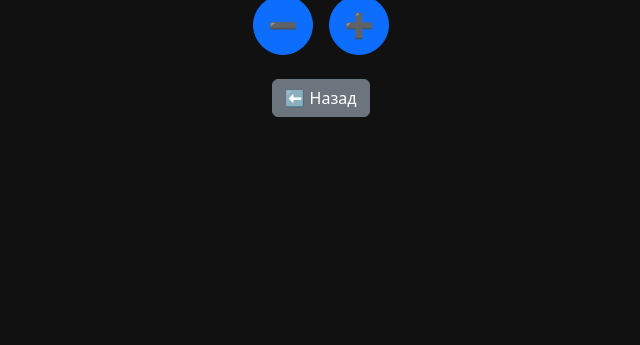
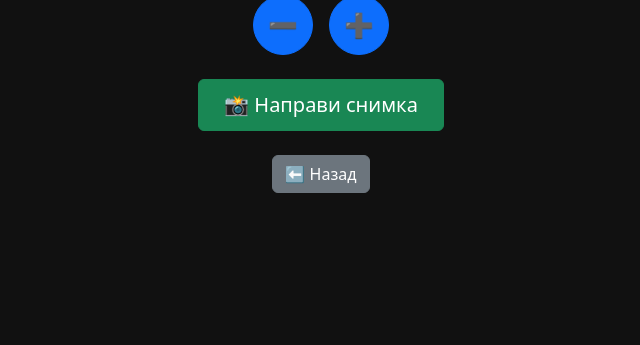
Before and after one commit to angel-kaloyanov/smart-doorbell-flask, a Flask app: page /live in a window 1280 px wide. Shown: the part 455-800 px from the top of the page, without its empty margins (319-959 px from the left). Run offline with Flask 3, Linux system fonts and the light colour scheme.

Commit message:
Added more functionality to live preview

```diff
--- a/app.py
+++ b/app.py
@@ -2,13 +2,15 @@ from flask import Flask, render_template, send_from_directory, redirect, url_for
 import cv2
 import os
 from datetime import datetime
+
 app = Flask(__name__)
 
 SAVE_DIR = "pictures"
 os.makedirs(SAVE_DIR, exist_ok=True)
 
+
 def take_picture():
-    cap = cv2.VideoCapture(0)  # камерата на лаптопа
+    cap = cv2.VideoCapture(0)  # камерата (USB / лаптоп / Raspberry)
     ret, frame = cap.read()
     cap.release()
 
@@ -19,6 +21,7 @@ def take_picture():
     filepath = os.path.join(SAVE_DIR, filename)
     cv2.imwrite(filepath, frame)
     return filename
+
 
 def generate_frames():
     cap = cv2.VideoCapture(0)  # USB камерата
@@ -49,13 +52,11 @@ def generate_frames():
 
 @app.route("/")
 def index():
-    # взимаме снимките от папката
     images = []
     if os.path.exists(SAVE_DIR):
         images = sorted(os.listdir(SAVE_DIR), reverse=True)  # най-новите отпред
 
     return render_template("index.html", images=images)
-
 
 
 @app.route("/gallery")
@@ -67,14 +68,20 @@ def gallery():
     return render_template("gallery.html", images=images)
 
 
+@app.route("/preview/<filename>")
+def preview(filename):
+    # Страница за преглед на конкретна снимка
+    return render_template("preview.html", filename=filename)
+
+
 @app.route("/snapshot")
 def snapshot():
     filename = take_picture()
     if filename is None:
         return "Грешка при снимане :(", 500
 
-    return render_template("preview.html", filename=filename)
-
+    # пренасочваме към preview страницата
+    return redirect(url_for("preview", filename=filename))
 
 
 @app.route("/pictures/<filename>")
@@ -105,10 +112,20 @@ def video_feed():
         mimetype="multipart/x-mixed-replace; boundary=frame"
     )
 
+
 @app.route("/live")
 def live():
     return render_template("live.html")
 
 
-if __name__ == "__main__":
-    app.run(debug=True)
+@app.route("/live_snapshot")
+def live_snapshot():
+    filename = take_picture()
+    if filename is None:
+        return "Грешка при снимане", 500
+
+    # използваме същата preview страница
+    return redirect(url_for("preview", filename=filename))
+
+
+if __name__ == "__main__": app.run(debug=True)
--- a/templates/live.html
+++ b/templates/live.html
@@ -29,6 +29,11 @@
             height: 60px;
             border-radius: 50%;
         }
+
+        .snap-btn {
+            font-size: 20px;
+            padding: 10px 25px;
+        }
     </style>
 </head>
 
@@ -37,7 +42,10 @@
 <nav class="navbar navbar-dark bg-dark mb-3">
     <div class="container d-flex justify-content-between">
         <a class="navbar-brand" href="/">🛎 Умен звънец</a>
-        <a class="nav-link text-light" href="/gallery">📷 Галерия</a>
+        <div class="d-flex gap-3">
+            <a class="nav-link text-light" href="/gallery">📷 Галерия</a>
+            <a class="nav-link text-light" href="/live">🎥 Live</a>
+        </div>
     </div>
 </nav>
 
@@ -55,12 +63,19 @@
     </div>
 
     <!-- Zoom controls -->
-    <div class="d-flex justify-content-center gap-3">
+    <div class="d-flex justify-content-center gap-3 mb-4">
         <button class="btn btn-primary zoom-btn" onclick="zoomOut()">➖</button>
         <button class="btn btn-primary zoom-btn" onclick="zoomIn()">➕</button>
     </div>
 
-    <a href="/" class="btn btn-secondary mt-4">⬅ Назад</a>
+    <!-- Snapshot button -->
+    <a href="/live_snapshot" class="btn btn-success snap-btn">
+        📸 Направи снимка
+    </a>
+
+    <div>
+        <a href="/" class="btn btn-secondary mt-4">⬅ Назад</a>
+    </div>
 
 </div>
 
```
